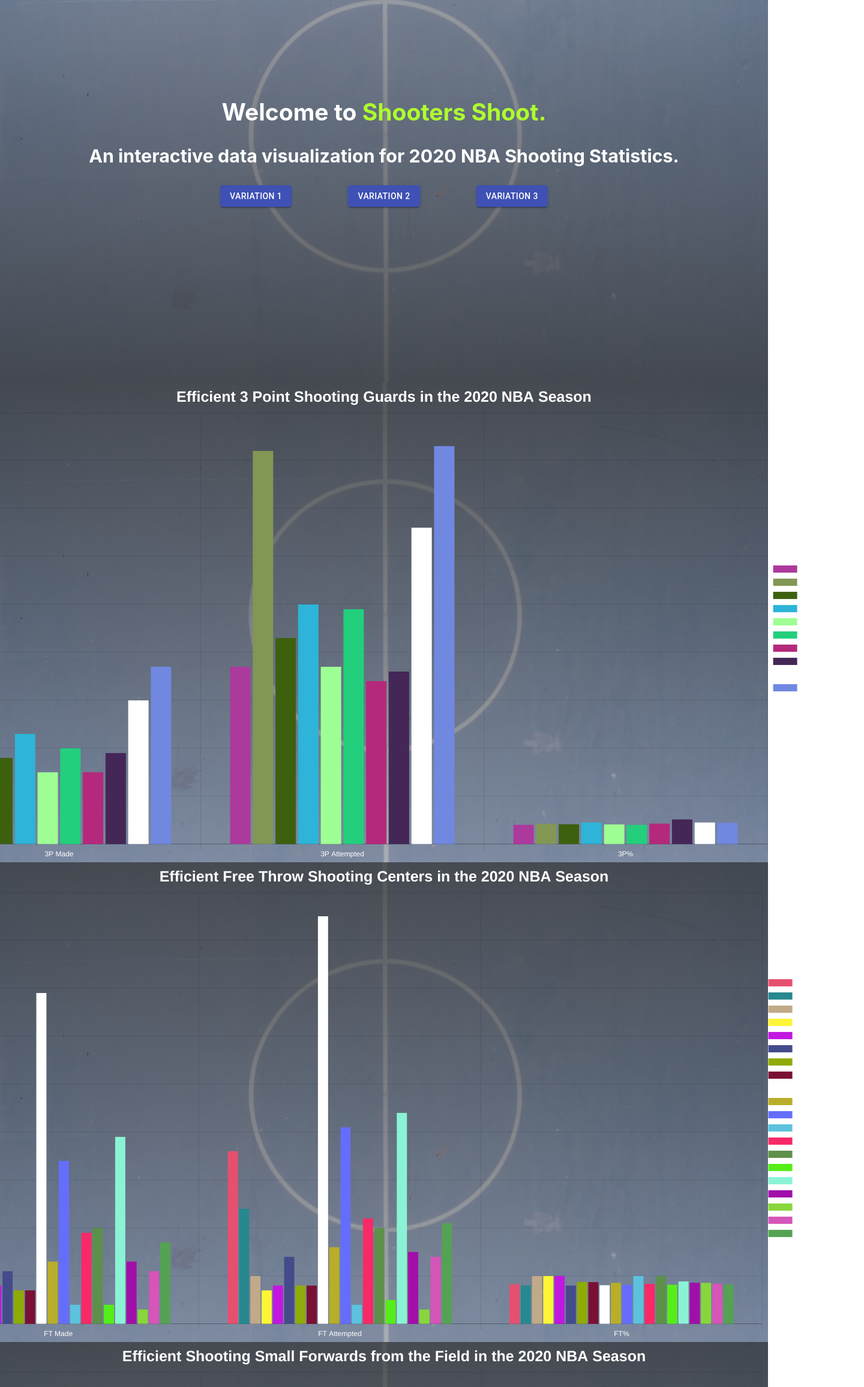
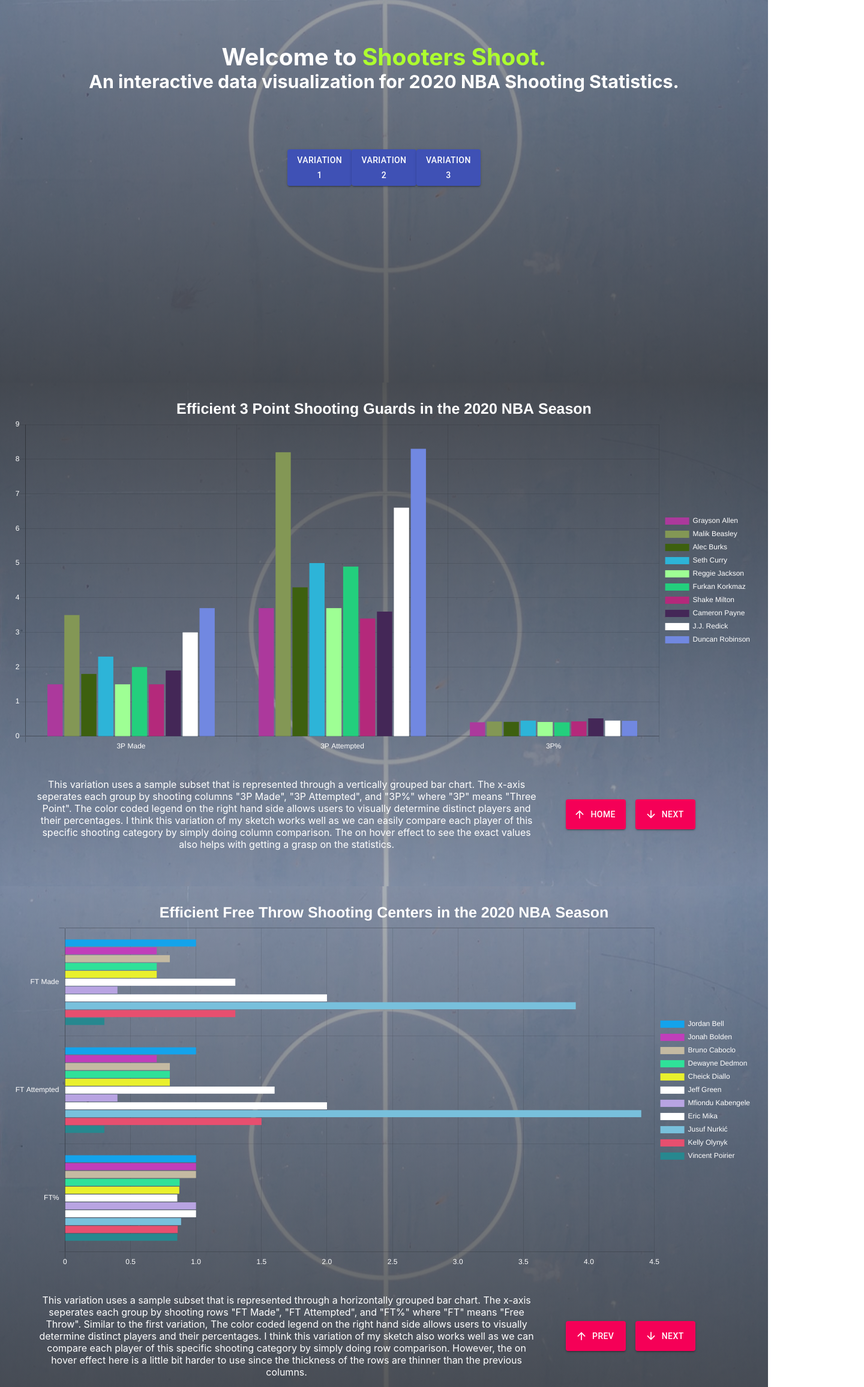
Before and after one commit to natekchua/NBA-Shooters-Shoot, a React (Create React App) app: page / in a window 1280 px wide. Shown: the part 162-2475 px from the top of the page at 60% size, 1440 px wide, since content can reach past the window. Built offline with nearby package versions, Linux system fonts and the light colour scheme.

Commit message:
finalize variations 1 and 2 and add react scroll

```diff
--- a/package.json
+++ b/package.json
@@ -4,6 +4,7 @@
   "private": true,
   "dependencies": {
     "@material-ui/core": "^4.11.3",
+    "@material-ui/icons": "^4.11.2",
     "@testing-library/jest-dom": "^5.11.9",
     "@testing-library/react": "^11.2.5",
     "@testing-library/user-event": "^12.8.3",
@@ -13,6 +14,7 @@
     "react-chartjs-2": "^2.11.1",
     "react-dom": "^17.0.1",
     "react-scripts": "4.0.3",
+    "react-scroll": "^1.8.2",
     "web-vitals": "^1.1.1"
   },
   "scripts": {
--- a/src/components/Charts/Chart1.jsx
+++ b/src/components/Charts/Chart1.jsx
@@ -1,7 +1,20 @@
 import React from 'react';
+import { Link } from 'react-scroll'
 import { Bar } from 'react-chartjs-2';
+import ArrowUpwardIcon from '@material-ui/icons/ArrowUpward';
+import ArrowDownwardIcon from '@material-ui/icons/ArrowDownward';
+import Button from '@material-ui/core/Button';
+import { makeStyles } from '@material-ui/core/styles';
 
 import './chart.css';
+
+const useStyles = makeStyles((theme) => ({
+  button: {
+    margin: theme.spacing(1),
+    width: '100px',
+    height: '50px'
+  },
+}));
 
 const chartOptions = {
   title: {
@@ -22,7 +35,7 @@ const chartOptions = {
     yAxes: [{
       ticks: {
         fontColor: 'white'
-    },
+      },
     }],
     xAxes: [{
       ticks: {
@@ -34,6 +47,8 @@ const chartOptions = {
 
 function Chart1 (props) {
   const { dataset } = props;
+  const classes = useStyles();
+
   let testSubset1, playerLabels1, chartData1;
   const xAxisLabels = ['3P Made', '3P Attempted', '3P%'];
 
@@ -58,14 +73,57 @@ function Chart1 (props) {
   console.log(chartData1)
 
   return (
-    <div className='page-container chart-bg'>
+    <div className='page-container chart-bg-odd' id='chart-1'>
       <div className='chart-container'>
         <Bar
           data={chartData1}
-          width={1600}
-          height={800}
+          width={1000}
+          height={400}
           options={chartOptions}
         />
+        <div className='horizontal-flex'>
+          <p>
+            This variation uses a sample subset that is represented through a vertically grouped bar chart.
+            The x-axis seperates each group by shooting columns "3P Made", "3P Attempted", and "3P%" where "3P" means "Three Point".
+            The color coded legend on the right hand side allows users to visually determine distinct players and their percentages.
+            I think this variation of my sketch works well as we can easily compare each player of this specific shooting category
+            by simply doing column comparison. The on hover effect to see the exact values also helps with getting a grasp on the statistics.
+          </p>
+          <Link
+            activeClass='active'
+            to='home'
+            spy={true}
+            smooth={true}
+            offset={0}
+            duration={500}
+         >
+            <Button
+              variant='contained'
+              color='secondary'
+              className={classes.button}
+              startIcon={<ArrowUpwardIcon />}
+            >
+              Home
+            </Button>
+          </Link>
+          <Link
+            activeClass='active'
+            to='chart-2'
+            spy={true}
+            smooth={true}
+            offset={0}
+            duration={500}
+         >
+            <Button
+              variant='contained'
+              color='secondary'
+              className={classes.button}
+              startIcon={<ArrowDownwardIcon />}
+            >
+              Next
+            </Button>
+          </Link>
+        </div>
       </div>
     </div>
   );
--- a/src/components/Charts/Chart2.jsx
+++ b/src/components/Charts/Chart2.jsx
@@ -1,7 +1,20 @@
 import React from 'react';
-import { Bar } from 'react-chartjs-2';
+import { Link } from 'react-scroll'
+import ArrowUpwardIcon from '@material-ui/icons/ArrowUpward';
+import ArrowDownwardIcon from '@material-ui/icons/ArrowDownward';
+import Button from '@material-ui/core/Button';
+import { HorizontalBar } from 'react-chartjs-2';
+import { makeStyles } from '@material-ui/core/styles';
 
 import './chart.css';
+
+const useStyles = makeStyles((theme) => ({
+  button: {
+    margin: theme.spacing(1),
+    width: '100px',
+    height: '50px'
+  },
+}));
 
 const chartOptions = {
   title: {
@@ -22,7 +35,8 @@ const chartOptions = {
   scales: {
     yAxes: [{
       ticks: {
-        fontColor: 'white'
+        fontColor: 'white',
+        beginAtZero: true,
     },
     }],
     xAxes: [{
@@ -35,12 +49,14 @@ const chartOptions = {
 
 function Chart2 (props) {
   const { dataset } = props;
+  const classes = useStyles();
+
   let testSubset2, playerLabels2, chartData2;
   const xAxisLabels = ['FT Made', 'FT Attempted', 'FT%'];
 
   if (dataset) {
     // Efficient FT Shooting Bigs
-    testSubset2 = dataset.filter(p => p.Pos === 'C' && p.FTPct >= 0.80);
+    testSubset2 = dataset.filter(p => p.Pos === 'C' && p.FTPct >= 0.85);
     playerLabels2 = testSubset2.map(p => p.Player);
 
     chartData2 = {
@@ -59,14 +75,57 @@ function Chart2 (props) {
   console.log(chartData2)
 
   return (
-    <div className='page-container chart-bg'>
+    <div className='page-container chart-bg-even' id='chart-2'>
       <div className='chart-container'>
-        <Bar
+        <HorizontalBar
           data={chartData2}
-          width={1600}
-          height={800}
+          width={1000}
+          height={400}
           options={chartOptions}
         />
+        <div className="horizontal-flex">
+          <p>
+            This variation uses a sample subset that is represented through a horizontally grouped bar chart.
+            The x-axis seperates each group by shooting rows "FT Made", "FT Attempted", and "FT%" where "FT" means "Free Throw".
+            Similar to the first variation, The color coded legend on the right hand side allows users to visually determine distinct players and their percentages.
+            I think this variation of my sketch also works well as we can compare each player of this specific shooting category
+            by simply doing row comparison. However, the on hover effect here is a little bit harder to use since the thickness of the rows are thinner than the previous columns.
+          </p>
+          <Link
+            activeClass='active'
+            to='chart-1'
+            spy={true}
+            smooth={true}
+            offset={0}
+            duration={500}
+          >
+            <Button
+              variant='contained'
+              color='secondary'
+              className={classes.button}
+              startIcon={<ArrowUpwardIcon />}
+            >
+              Prev
+            </Button>
+          </Link>
+          <Link
+            activeClass='active'
+            to='chart-3'
+            spy={true}
+            smooth={true}
+            offset={0}
+            duration={500}
+          >
+            <Button
+              variant='contained'
+              color='secondary'
+              className={classes.button}
+              startIcon={<ArrowDownwardIcon />}
+            >
+              Next
+            </Button>
+          </Link>
+        </div>
       </div>
     </div>
   );
--- a/src/components/Charts/Chart3.jsx
+++ b/src/components/Charts/Chart3.jsx
@@ -1,7 +1,19 @@
 import React from 'react';
 import { Bar } from 'react-chartjs-2';
+import { Link } from 'react-scroll';
+import ArrowUpwardIcon from '@material-ui/icons/ArrowUpward';
+import Button from '@material-ui/core/Button';
+import { makeStyles } from '@material-ui/core/styles';
 
 import './chart.css';
+
+const useStyles = makeStyles((theme) => ({
+  button: {
+    margin: theme.spacing(1),
+    width: '100px',
+    height: '50px'
+  },
+}));
 
 const chartOptions = {
   title: {
@@ -35,8 +47,10 @@ const chartOptions = {
 
 function Chart3 (props) {
   const { dataset } = props;
+  const classes = useStyles();
+
   let testSubset3, playerLabels3, chartData3;
-  const xAxisLabels = ['FG Made', 'FG Attempted', 'FG%'];
+  const xAxisLabels = ['FG Made', 'FG Attempted'];
 
   if (dataset) {
     // Efficient Shooting SFs from the Field
@@ -45,11 +59,11 @@ function Chart3 (props) {
 
     chartData3 = {
       labels: xAxisLabels,
-      datasets: testSubset3.map(fp => [fp.FG, fp.FGA, fp.FGPct]).map((stat, idx) => {
+      datasets: testSubset3.map(fp => [fp.FG, fp.FGA]).map((stat, idx) => {
         return {
           label: playerLabels3[idx],
           // Random color generator: https://css-tricks.com/snippets/javascript/random-hex-color/
-          backgroundColor: `#${Math.floor(Math.random()*16777215).toString(16)}`,
+          backgroundColor: `#${Math.floor(Math.random()*16777214).toString(16)}`,
           data: stat
         }
       })
@@ -59,14 +73,36 @@ function Chart3 (props) {
   console.log(chartData3)
 
   return (
-    <div className='page-container chart-bg'>
+    <div className='page-container chart-bg-odd' id='chart-3'>
       <div className='chart-container'>
         <Bar
           data={chartData3}
-          width={1600}
-          height={800}
+          width={1000}
+          height={400}
           options={chartOptions}
         />
+        <div className="horizontal-flex">
+          <p>
+            Lorem, ipsum dolor sit amet consectetur adipisicing elit. Quibusdam libero suscipit quod natus doloremque tenetur consectetur quia est perferendis! Quae nam molestias et distinctio maxime excepturi debitis, ipsa provident nostrum id cupiditate voluptatum accusantium nemo quaerat, in aperiam pariatur odio cumque, vitae similique impedit omnis. Beatae ducimus quae possimus! Inventore?
+          </p>
+          <Link
+            activeClass='active'
+            to='chart-2'
+            spy={true}
+            smooth={true}
+            offset={0}
+            duration={500}
+          >
+            <Button
+              variant='contained'
+              color='secondary'
+              className={classes.button}
+              startIcon={<ArrowUpwardIcon />}
+            >
+              Prev
+            </Button>
+          </Link>
+        </div>
       </div>
     </div>
   );
--- a/src/components/Charts/chart.css
+++ b/src/components/Charts/chart.css
@@ -1,7 +1,27 @@
-.chart-bg {
+.chart-bg-odd {
   background: linear-gradient(0deg, rgba(61, 61, 61, 0.384), rgba(44, 44, 44, 0.795)), url('../../img/bg.jpg') center no-repeat;
 }
 
+.chart-bg-even {
+  background: linear-gradient(0deg, rgba(44, 44, 44, 0.795), rgba(61, 61, 61, 0.384)), url('../../img/bg.jpg') center no-repeat;
+}
+
 .chart-container {
-  color: white;
+  padding: 20px;
+  text-align: center;
 }
+
+.chart-container p {
+  font-size: 16px;
+  margin: 40px;
+}
+
+.horizontal-flex {
+  display: flex;
+  flex-direction: row;
+  align-items: center;
+}
+
+.horizontal-flex p {
+  flex: 0.9;
+}
--- a/src/components/Home/Home.jsx
+++ b/src/components/Home/Home.jsx
@@ -1,25 +1,53 @@
 import React from 'react';
+import { Link } from 'react-scroll'
 import Button from '@material-ui/core/Button';
 
 import './home.css';
 
 function Home () {
   return (
-    <header className='page-container home-bg'>
+    <header className='page-container home-bg' id='home'>
       <div className='home-intro-text'>
         <h2>Welcome to <span className='primary'>Shooters Shoot.</span></h2>
         <h3>An interactive data visualization for 2020 NBA Shooting Statistics.</h3>
       </div>
       <div className='btn-container'>
+        <Link
+          activeClass='active'
+          to='chart-1'
+          spy={true}
+          smooth={true}
+          offset={0}
+          duration={500}
+        >
           <Button variant='contained' color='primary'>
             Variation 1
           </Button>
+        </Link>
+        <Link
+          activeClass='active'
+          to='chart-2'
+          spy={true}
+          smooth={true}
+          offset={0}
+          duration={500}
+        >
           <Button variant='contained' color='primary'>
             Variation 2
           </Button>
+        </Link>
+        <Link
+          activeClass='active'
+          to='chart-3'
+          spy={true}
+          smooth={true}
+          offset={0}
+          duration={500}
+        >
           <Button variant='contained' color='primary'>
             Variation 3
           </Button>
+        </Link>
       </div>
     </header>
   );
--- a/src/components/Home/home.css
+++ b/src/components/Home/home.css
@@ -10,5 +10,6 @@
   display: flex;
   justify-content: space-around;
   align-items: center;
-  width: 50%;
+  width: 40%;
+  padding: 95px;
 }
--- a/src/index.css
+++ b/src/index.css
@@ -1,3 +1,9 @@
+* {
+  padding: 0;
+  margin: 0;
+  box-sizing: border-box;
+}
+
 body {
   margin: 0;
   font-family: -apple-system, BlinkMacSystemFont, 'Segoe UI', 'Roboto', 'Oxygen',
```
Also changed, not shown: src/App.js (line endings or trailing spaces), 1 other file (tests, documents, lock files or other folders). Lines whose indentation alone changed are shown as unchanged.
